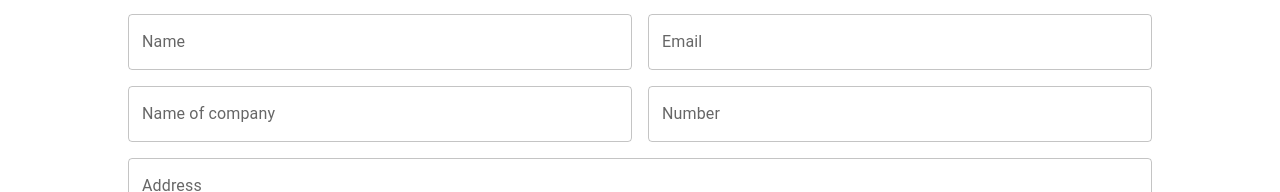
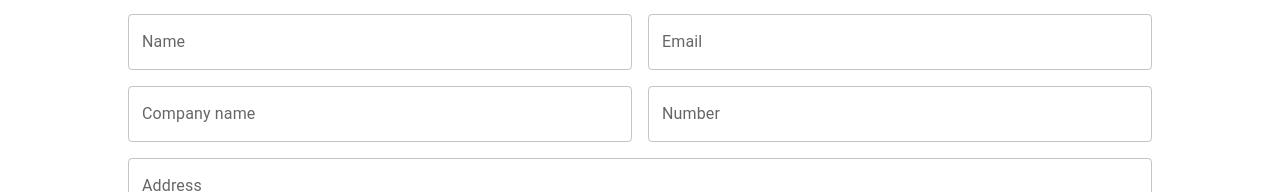
Before and after one commit to Oliver-Redeyoff/blackbook, a React (Create React App) app in the folder frontend/: page /signup in a window 1280 px wide. Shown: the part 170-362 px from the top of the page. Built offline with nearby package versions, Linux system fonts and the light colour scheme.

Commit message:
Added a form validator class

```diff
--- a/frontend/src/components/PorfolioForm.js
+++ b/frontend/src/components/PorfolioForm.js
@@ -6,13 +6,100 @@ import Radio from '@mui/material/Radio'
 import Button from '@mui/material/Button'
 
 import { useEffect, useState } from 'react'
-import { Fab } from '@mui/material'
+
+import formValidator from '../services/formValidator'
 
 function PortfolioForm() {
 
-  const DefaultServices = ['Graphic Design', 'Photography', 'Illustration', 'Copywriting', 'Social media', 'Music', 'Website design',
-                    'Website building', 'Legal advice', 'Financial advice']
+  const DefaultServices = ['Graphic Design', 'Photography', 'Illustration',
+                          'Copywriting', 'Social media', 'Music', 'Website design',
+                          'Website building', 'Legal advice', 'Financial advice']
 
+  var formSchema = new formValidator({
+    Name: {
+      label: 'Name',
+      initialValue: '',
+      validation: notEmpty()
+    },
+    Email: {
+      label: 'Email',
+      initialValue: '',
+      validation: notEmpty()
+    },
+    CompanyName: {
+      label: 'Company name',
+      initialValue: '',
+      validation: notEmpty()
+    },
+    Number: {
+      label: 'Number',
+      initialValue: '',
+      validation: notEmpty()
+    },
+    Address: {
+      label: 'Address',
+      initialValue: '',
+      validation: notEmpty()
+    },
+    Website: {
+      label: 'Website',
+      initialValue: ''
+    },
+    Facebook: {
+      label: 'Facebook',
+      initialValue: ''
+    },
+    Twitter: {
+      label: 'Twitter',
+      initialValue: ''
+    },
+    Instagram: {
+      label: 'Instagram',
+      initialValue: ''
+    },
+    Linkedin: {
+      label: 'Linkedin',
+      initialValue: ''
+    }
+  })
+
+  const [portfolioForm, setPortfolioForm] = useState(formSchema.generateInitialForm())
+
+  function notEmpty(input) {
+    if (input == '' || input == [] || input == null) {
+      return false
+    }
+    return true
+  }
+
+  function generateTextInput(formElementKey, useMultiline=false) {
+    var formElement = portfolioForm[formElementKey]
+    if (!formElement) {
+      return
+    }
+
+    function updateValue(e) {
+      var newValue = e.target.value
+      var portfolioFormCopy = {...portfolioForm}
+      portfolioFormCopy[formElementKey].value = newValue
+      setPortfolioForm(portfolioFormCopy)
+    }
+
+    if (formElement.isValid != false) {
+      return <TextField
+                error={formElement.isValid==false}
+                id="outlined-basic"
+                fullWidth
+                label={formElement.label}
+                onChange={(e) => {updateValue(e)}}
+                multiline={useMultiline}
+                rows={4}
+                helperText={formElement.isValid==false ? 'Input is invalid' : ''} />
+    } else {
+      return <TextField error id="outlined-basic" fullWidth label={formElement.label} onChange={(e) => {updateValue(e)}}
+              helperText={formElement.label + ' value is not valid'} />
+    }
+  }
 
   return (
     <div>
@@ -20,38 +107,38 @@ function PortfolioForm() {
       <h2>Basic info</h2>
       <Grid container spacing={2}>
         <Grid item xs={6}>
-          <TextField id="outlined-basic" fullWidth label="Name" />
+          {generateTextInput('Name')}
         </Grid>
         <Grid item xs={6}>
-          <TextField id="outlined-basic" fullWidth label="Email" />
+          {generateTextInput('Email')}
         </Grid>
         <Grid item xs={6}>
-          <TextField id="outlined-basic" fullWidth label="Name of company" />
+          {generateTextInput('CompanyName')}
         </Grid>
         <Grid item xs={6}>
-          <TextField id="outlined-basic" fullWidth label="Number" />
+          {generateTextInput('Number')}
         </Grid>
         <Grid item xs={12}>
-          <TextField id="outlined-basic" fullWidth multiline rows={4} label="Address" />
+          {generateTextInput('Address', true)}
         </Grid>
       </Grid>
 
       <h2>Social links</h2>
       <Grid container spacing={2}>
         <Grid item xs={6}>
-          <TextField id="outlined-basic" fullWidth label="Website" />
+          {generateTextInput('Website')}
         </Grid>
         <Grid item xs={6}>
-          <TextField id="outlined-basic" fullWidth label="Facebook" />
+          {generateTextInput('Facebook')}
         </Grid>
         <Grid item xs={6}>
-          <TextField id="outlined-basic" fullWidth label="Twitter" />
+          {generateTextInput('Twitter')}
         </Grid>
         <Grid item xs={6}>
-          <TextField id="outlined-basic" fullWidth label="Instagram" />
+          {generateTextInput('Instagram')}
         </Grid>
         <Grid item xs={6}>
-          <TextField id="outlined-basic" fullWidth label="Linkedin" />
+          {generateTextInput('Linkedin')}
         </Grid>
       </Grid>
 
--- /dev/null
+++ b/frontend/src/services/formValidator.js
@@ -0,0 +1,24 @@
+class formValidator {
+
+    constructor(schema) {
+        this.schema = schema
+    }
+
+    getElement(key) {
+        return this.schema[key]
+    }
+
+    generateInitialForm() {
+        var form = {}
+        for (var key in this.schema) {
+            form[key] = {
+                label: this.schema[key].label,
+                value: this.schema[key].initialValue
+            }
+        }
+        return form
+    }
+
+}
+
+export default formValidator
```
